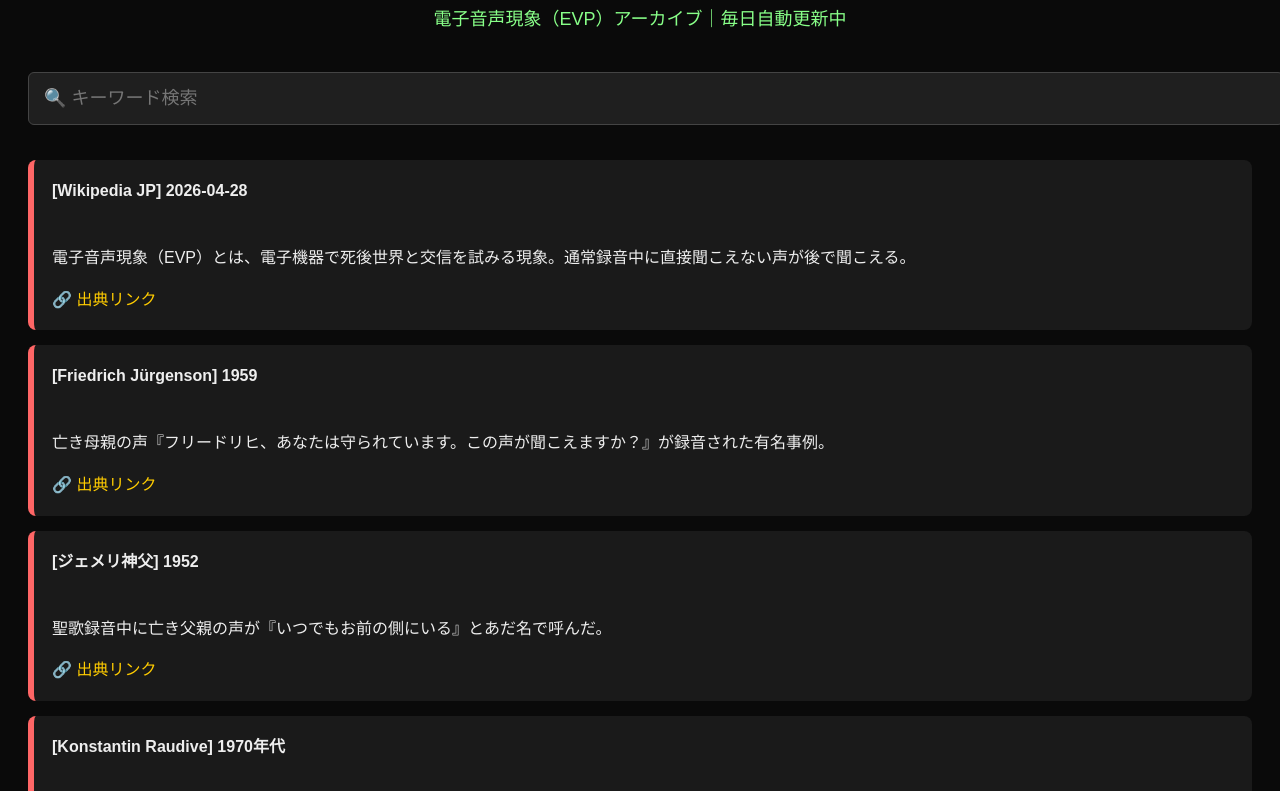
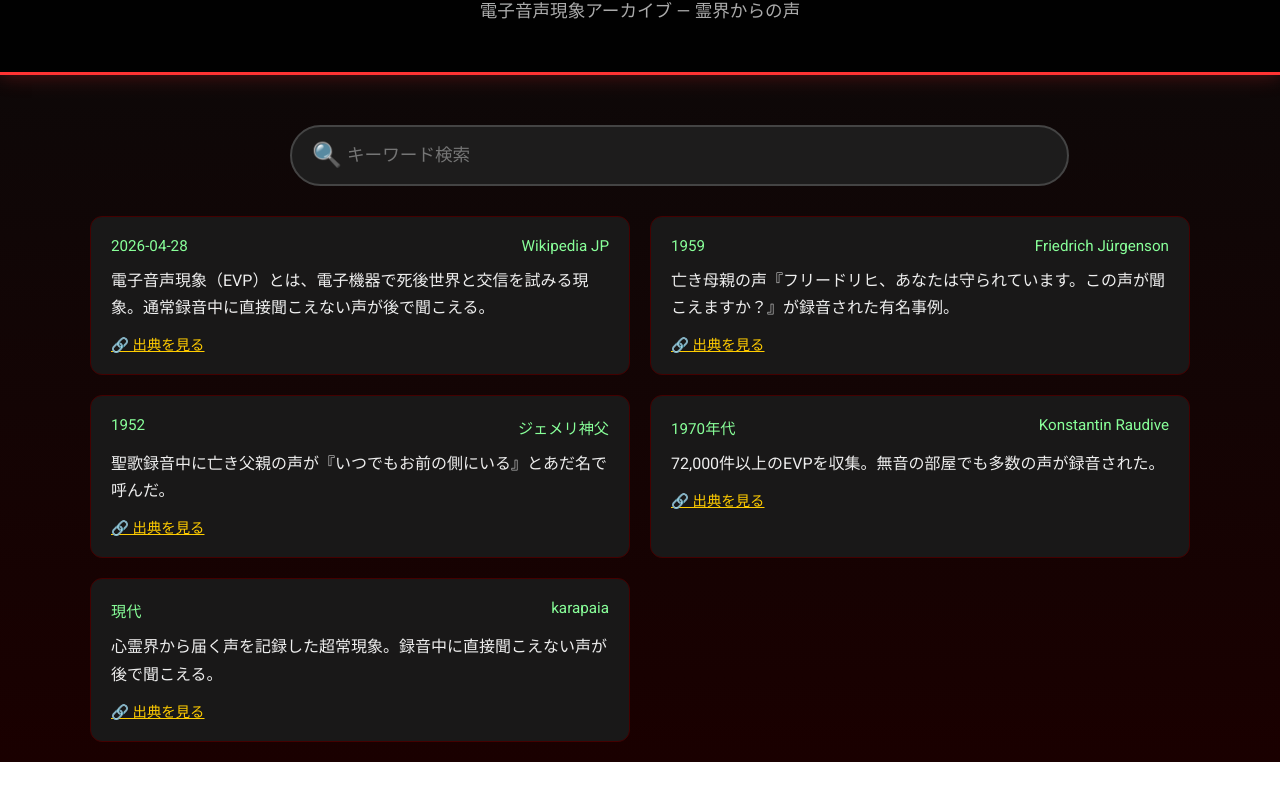
Before and after one commit to aburage81/aburapsycliclab-evp, a plain HTML site: page index.html in a window 1280 px wide. Shown: the part 117-908 px from the top of the page. After the commit the page ends 879 px from the top, so only its background shows below. Drawn offline with Linux system fonts and the light colour scheme.

Commit message:
Refactor index.html for layout and search improvements
Updated HTML structure and styles for improved layout and aesthetics. Enhanced search functionality and post rendering.

```diff
--- a/index.html
+++ b/index.html
@@ -5,84 +5,156 @@
     <meta name="viewport" content="width=device-width, initial-scale=1.0">
     <title>👻 脂毛EVPラボ - 電子音声現象アーカイブ</title>
     <style>
-        body { background:#0a0a0a; color:#eee; font-family:sans-serif; padding:20px; line-height:1.6; }
-        h1 { color:#ff3333; text-align:center; }
-        .subtitle { text-align:center; color:#88ff88; font-size:18px; }
+        @import url('https://fonts.googleapis.com/css2?family=Creepster&family=Roboto:wght@400;700&display=swap');
+
+        body {
+            background: linear-gradient(180deg, #0a0a0a 0%, #1a0000 100%);
+            color: #ddd;
+            font-family: 'Roboto', sans-serif;
+            margin: 0;
+            padding: 0;
+            min-height: 100vh;
+        }
+
+        header {
+            background: rgba(0, 0, 0, 0.9);
+            padding: 2rem 0;
+            text-align: center;
+            border-bottom: 3px solid #ff3333;
+            box-shadow: 0 0 20px rgba(255, 50, 50, 0.3);
+        }
+
+        h1 {
+            font-family: 'Creepster', cursive;
+            font-size: 3.2rem;
+            color: #ff4444;
+            text-shadow: 0 0 15px #ff0000;
+            margin: 0;
+        }
+
+        .subtitle {
+            color: #aaa;
+            margin-top: 8px;
+            font-size: 1.1rem;
+        }
+
+        .container {
+            max-width: 1100px;
+            margin: 0 auto;
+            padding: 20px;
+        }
+
+        .search-container {
+            position: relative;
+            margin: 30px auto;
+            max-width: 700px;
+        }
+
         input {
-            width:100%;
-            padding:15px;
-            margin:20px 0;
-            background:#1f1f1f;
-            color:white;
-            border:1px solid #444;
-            border-radius:6px;
-            font-size:18px;
+            width: 100%;
+            padding: 18px 20px 18px 55px;
+            background: rgba(30, 30, 30, 0.95);
+            border: 2px solid #444;
+            border-radius: 50px;
+            color: white;
+            font-size: 1.1rem;
+            transition: all 0.3s;
         }
+
+        input:focus {
+            border-color: #ff6666;
+            box-shadow: 0 0 15px rgba(255, 100, 100, 0.5);
+            outline: none;
+        }
+
+        .search-icon {
+            position: absolute;
+            left: 22px;
+            top: 50%;
+            transform: translateY(-50%);
+            font-size: 1.5rem;
+            color: #ff6666;
+        }
+
+        .posts-grid {
+            display: grid;
+            grid-template-columns: repeat(auto-fill, minmax(380px, 1fr));
+            gap: 20px;
+        }
+
         .post {
-            background:#1a1a1a;
-            padding:18px;
-            margin:15px 0;
-            border-radius:8px;
-            border-left:6px solid #ff6666;
+            background: rgba(26, 26, 26, 0.95);
+            border: 1px solid #440000;
+            border-radius: 12px;
+            padding: 20px;
+            transition: all 0.3s;
+            position: relative;
+            overflow: hidden;
         }
-        a { color:#ffcc00; text-decoration:none; }
-        a:hover { text-decoration:underline; }
+
+        .post:hover {
+            transform: translateY(-8px);
+            border-color: #ff6666;
+            box-shadow: 0 10px 25px rgba(255, 50, 50, 0.2);
+        }
+
+        .post-header {
+            display: flex;
+            justify-content: space-between;
+            margin-bottom: 12px;
+            font-size: 0.95rem;
+            color: #88ff99;
+        }
+
+        .post-text {
+            line-height: 1.7;
+            color: #eee;
+        }
+
+        .source-link {
+            color: #ffcc00;
+            font-size: 0.9rem;
+            margin-top: 12px;
+            display: inline-block;
+        }
     </style>
 </head>
 <body>
-    <h1>👻 脂毛EVPラボ</h1>
-    <p class="subtitle">電子音声現象（EVP）アーカイブ｜毎日自動更新中</p>
+    <header>
+        <h1>👻 脂毛EVPラボ</h1>
+        <p class="subtitle">電子音声現象アーカイブ — 霊界からの声</p>
+    </header>
 
-    <!-- 検索バー修正 -->
-    <input type="text" id="search" placeholder="🔍 キーワード検索" onkeyup="filterPosts()">
+    <div class="container">
+        <div class="search-container">
+            <span class="search-icon">🔍</span>
+            <input type="text" id="search" placeholder="キーワード検索" onkeyup="filterPosts()">
+        </div>
 
-    <div id="posts"></div>
+        <div class="posts-grid" id="posts"></div>
+    </div>
 
     <script>
         const posts = [
-            {
-                date: "2026-04-28",
-                source: "Wikipedia JP",
-                text: "電子音声現象（EVP）とは、電子機器で死後世界と交信を試みる現象。通常録音中に直接聞こえない声が後で聞こえる。",
-                url: "https://ja.wikipedia.org/wiki/電子音声現象"
-            },
-            {
-                date: "1959",
-                source: "Friedrich Jürgenson",
-                text: "亡き母親の声『フリードリヒ、あなたは守られています。この声が聞こえますか？』が録音された有名事例。",
-                url: "https://ja.wikipedia.org/wiki/電子音声現象"
-            },
-            {
-                date: "1952",
-                source: "ジェメリ神父",
-                text: "聖歌録音中に亡き父親の声が『いつでもお前の側にいる』とあだ名で呼んだ。",
-                url: "https://ja.wikipedia.org/wiki/電子音声現象"
-            },
-            {
-                date: "1970年代",
-                source: "Konstantin Raudive",
-                text: "72,000件以上のEVPを収集。無音の部屋でも多数の声が録音された。",
-                url: "https://en.wikipedia.org/wiki/Electronic_voice_phenomenon"
-            },
-            {
-                date: "現代",
-                source: "karapaia",
-                text: "心霊界から届く声を記録した超常現象。録音中に直接聞こえない声が後で聞こえる。",
-                url: "https://karapaia.com/archives/52176540.html"
-            }
+            {date:"2026-04-28", source:"Wikipedia JP", text:"電子音声現象（EVP）とは、電子機器で死後世界と交信を試みる現象。通常録音中に直接聞こえない声が後で聞こえる。", url:"https://ja.wikipedia.org/wiki/電子音声現象"},
+            {date:"1959", source:"Friedrich Jürgenson", text:"亡き母親の声『フリードリヒ、あなたは守られています。この声が聞こえますか？』が録音された有名事例。", url:"https://ja.wikipedia.org/wiki/電子音声現象"},
+            {date:"1952", source:"ジェメリ神父", text:"聖歌録音中に亡き父親の声が『いつでもお前の側にいる』とあだ名で呼んだ。", url:"https://ja.wikipedia.org/wiki/電子音声現象"},
+            {date:"1970年代", source:"Konstantin Raudive", text:"72,000件以上のEVPを収集。無音の部屋でも多数の声が録音された。", url:"https://en.wikipedia.org/wiki/Electronic_voice_phenomenon"},
+            {date:"現代", source:"karapaia", text:"心霊界から届く声を記録した超常現象。録音中に直接聞こえない声が後で聞こえる。", url:"https://karapaia.com/archives/52176540.html"}
         ];
 
         function renderPosts(data) {
-            let html = '';
-            data.forEach(p => {
-                html += `
-                    <div class="post">
-                        <strong>[${p.source}] ${p.date}</strong><br><br>
-                        <p>${p.text}</p>
-                        <a href="${p.url}" target="_blank">🔗 出典リンク</a>
-                    </div>`;
-            });
-            document.getElementById('posts').innerHTML = html;
+            const container = document.getElementById('posts');
+            container.innerHTML = data.map(p => `
+                <div class="post">
+                    <div class="post-header">
+                        <span>${p.date}</span>
+                        <span>${p.source}</span>
+                    </div>
+                    <div class="post-text">${p.text}</div>
+                    <a href="${p.url}" target="_blank" class="source-link">🔗 出典を見る</a>
+                </div>
+            `).join('');
         }
 
         function filterPosts() {
@@ -91,6 +163,7 @@
             renderPosts(filtered.length ? filtered : posts);
         }
 
+        // 初回表示
         renderPosts(posts);
     </script>
 </body>
```
